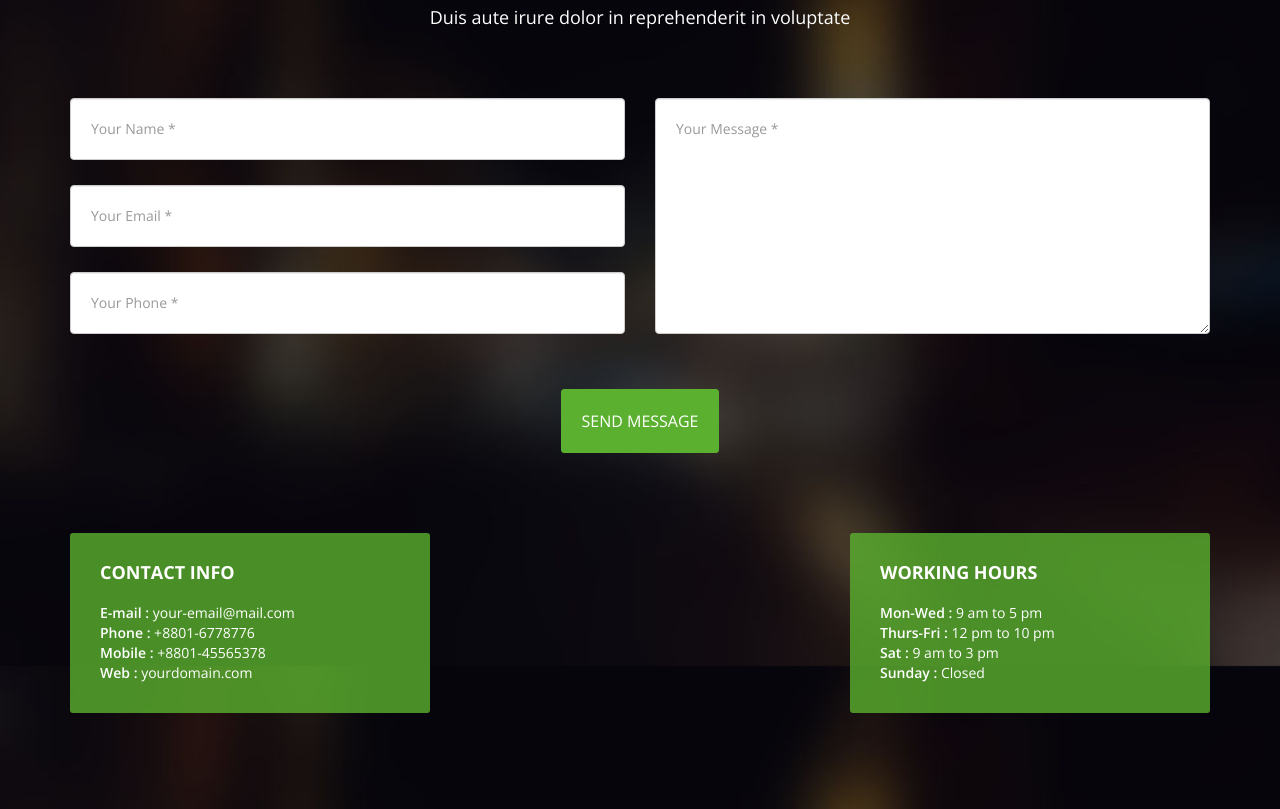
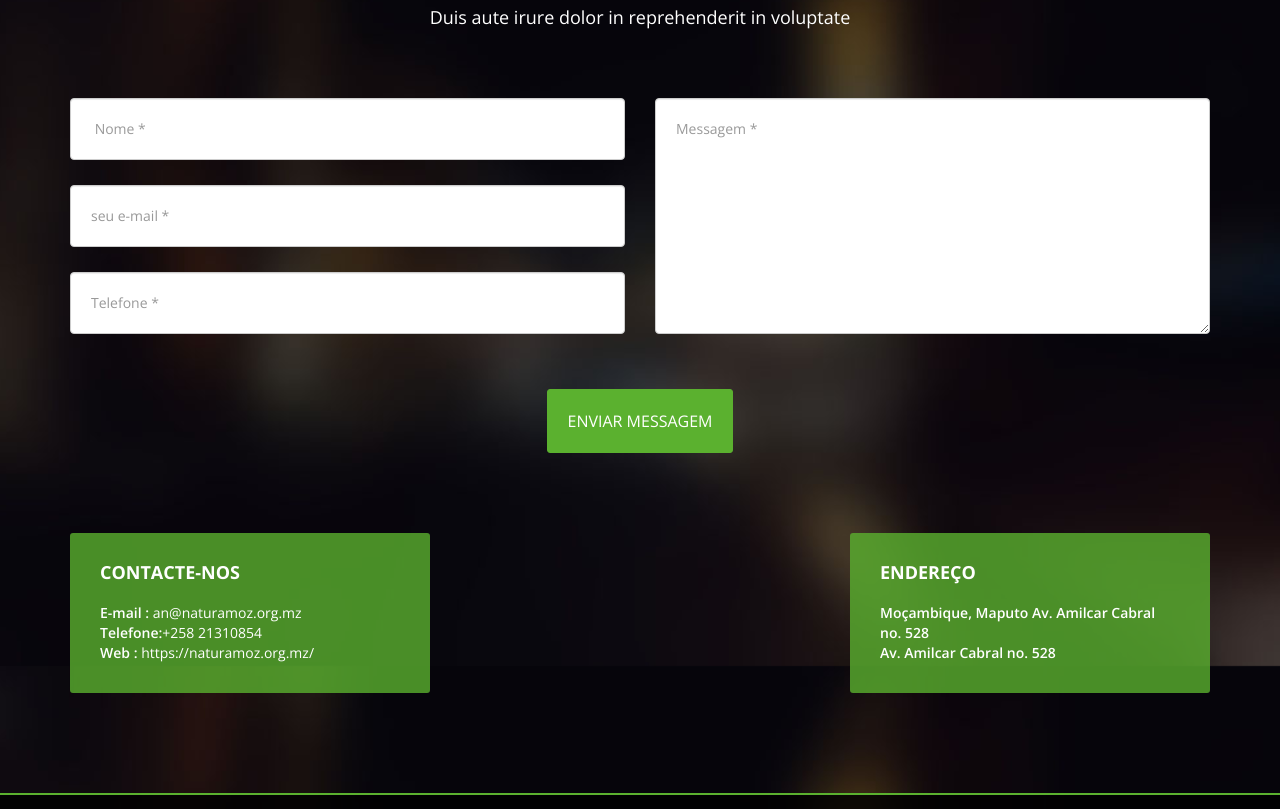
Before and after one commit to bibija12/NaturaMoz, a plain HTML site: page about.html in a window 1280 px wide. Shown: the part 1404-2213 px from the top of the page. Drawn offline with nearby package versions, Linux system fonts and the light colour scheme.

Commit message:
Update about.html

```diff
--- a/about.html
+++ b/about.html
@@ -269,28 +269,28 @@
                         <div class="row">
                             <div class="col-md-6">
                                 <div class="form-group">
-                                    <input type="text" class="form-control" placeholder="Your Name *" id="name" required data-validation-required-message="Please enter your name.">
+                                    <input type="text" class="form-control" placeholder=" Nome *" id="name" required data-validation-required-message="Please enter your name.">
                                     <p class="help-block text-danger"></p>
                                 </div>
                                 <div class="form-group">
-                                    <input type="email" class="form-control" placeholder="Your Email *" id="email" required data-validation-required-message="Please enter your email address.">
+                                    <input type="email" class="form-control" placeholder="seu e-mail *" id="email" required data-validation-required-message="Please enter your email address.">
                                     <p class="help-block text-danger"></p>
                                 </div>
                                 <div class="form-group">
-                                    <input type="tel" class="form-control" placeholder="Your Phone *" id="phone" required data-validation-required-message="Please enter your phone number.">
+                                    <input type="tel" class="form-control" placeholder="Telefone *" id="phone" required data-validation-required-message="Please enter your phone number.">
                                     <p class="help-block text-danger"></p>
                                 </div>
                             </div>
                             <div class="col-md-6">
                                 <div class="form-group">
-                                    <textarea class="form-control" placeholder="Your Message *" id="message" required data-validation-required-message="Please enter a message."></textarea>
+                                    <textarea class="form-control" placeholder="Messagem *" id="message" required data-validation-required-message="Please enter a message."></textarea>
                                     <p class="help-block text-danger"></p>
                                 </div>
                             </div>
                             <div class="clearfix"></div>
                             <div class="col-lg-12 text-center">
                                 <div id="success"></div>
-                                <button type="submit" class="btn btn-primary">Send Message</button>
+                                <button type="submit" class="btn btn-primary">Enviar Messagem</button>
                             </div>
                         </div>
                     </form>
@@ -299,23 +299,21 @@
             <div class="row">
                 <div class="col-md-4">
                     <div class="footer-contact-info">
-                        <h4>Contact info</h4>
+                        <h4>Contacte-nos</h4>
                         <ul>
-                            <li><strong>E-mail :</strong> your-email@mail.com</li>
-                            <li><strong>Phone :</strong> +8801-6778776</li>
-                            <li><strong>Mobile :</strong> +8801-45565378</li>
-                            <li><strong>Web :</strong> yourdomain.com</li>
+                            <li><strong>E-mail :</strong> an@naturamoz.org.mz</li>
+                            <li><strong>Telefone:</strong>+258 21310854</li>
+                            <li><strong>Web :</strong> https://naturamoz.org.mz/</li>
                         </ul>
                     </div>
                 </div>
                 <div class="col-md-4 col-md-offset-4">
                     <div class="footer-contact-info">
-                        <h4>Working Hours</h4>
+                        <h4>Endereço</h4>
                         <ul>
-                            <li><strong>Mon-Wed :</strong> 9 am to 5 pm</li>
-                            <li><strong>Thurs-Fri :</strong> 12 pm to 10 pm</li>
-                            <li><strong>Sat :</strong> 9 am to 3 pm</li>
-                            <li><strong>Sunday :</strong> Closed</li>
+                            <li><strong>Moçambique, Maputo Av. Amilcar Cabral no. 528</strong></li>
+                            <li><strong>Av. Amilcar Cabral no. 528  </strong></li>
+
                         </ul>
                     </div>
                 </div>
@@ -325,7 +323,7 @@
             <div class="container">
                 <div class="row">
                     <div class="col-md-4 col-xs-12">
-                        <span class="copyright">Copyright &copy; <a href="http://guardiantheme.com">GuardinTheme</a> 2015</span>
+                        <span class="copyright">Todos Direitos Reservados &copy; <a href="http://guardiantheme.com">Natura Moz</a> 2022</span>
                     </div>
                     <div class="col-md-4 col-xs-12">
                         <div class="footer-social text-center">
```
